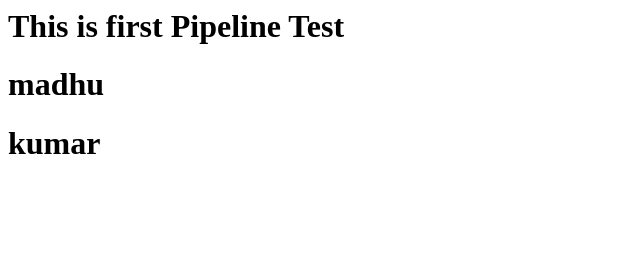
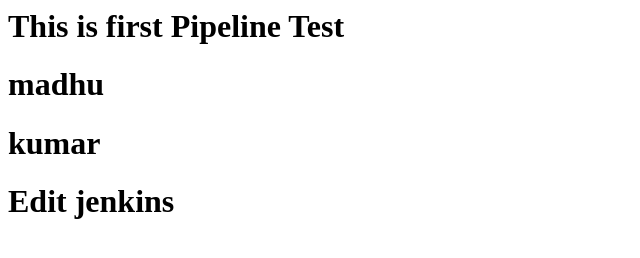
Before and after one commit to anu1infy/madhunewrepomadhu, a plain HTML site: page index.html in a window 1280 px wide. Shown: the whole page, without its empty margins (0-640 px from the left). Drawn offline with Linux system fonts and the light colour scheme.

Commit message:
Update index.html

```diff
--- a/index.html
+++ b/index.html
@@ -3,5 +3,6 @@
     <h1> This is first Pipeline Test</h1>
     <h1>madhu</h1>
     <h1>kumar</h1>
+    <h1>Edit jenkins</h1>
   </body>
 </html>
```
